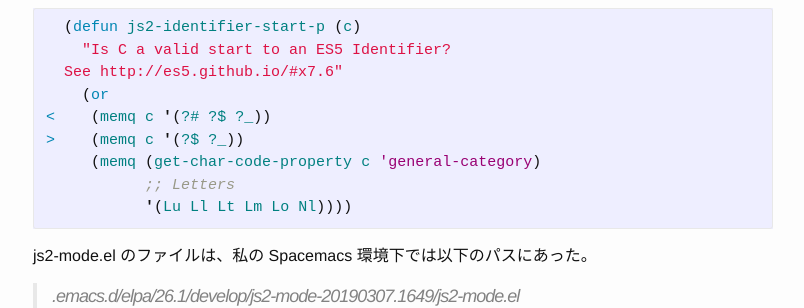
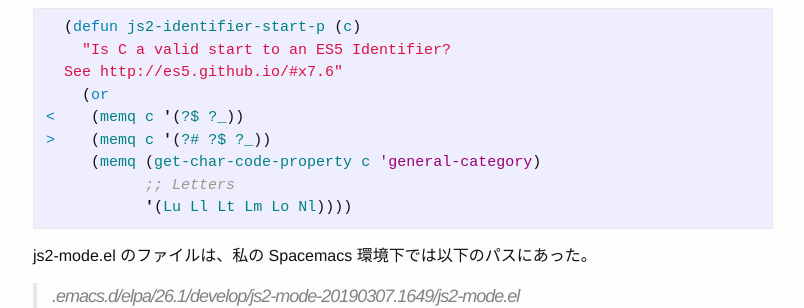
Before and after one commit to kikei/kikei.github.io, a Jekyll site: the page built from _posts/2019-03-16-javscript-private-method.md, in a window 1280 px wide and 900 px high, scrolled down 5489 px. Shown: the part 151-459 px from the top of the window, without its empty margins (237-1041 px from the left). Built offline with Jekyll 4.4.1, drawn with Linux system fonts in a browser that asks for light colours; comment, search, counter and statistics services are not loaded.

```diff
--- a/_posts/2019-03-16-javscript-private-method.md
+++ b/_posts/2019-03-16-javscript-private-method.md
@@ -265,8 +265,8 @@ js2-mode.el を以下のように1行書き換えると、とりあえずエラ
     "Is C a valid start to an ES5 Identifier?
   See http://es5.github.io/#x7.6"
     (or
-<    (memq c '(?# ?$ ?_))
->    (memq c '(?$ ?_))
+<    (memq c '(?$ ?_))
+>    (memq c '(?# ?$ ?_))
      (memq (get-char-code-property c 'general-category)
            ;; Letters
            '(Lu Ll Lt Lm Lo Nl))))
```
